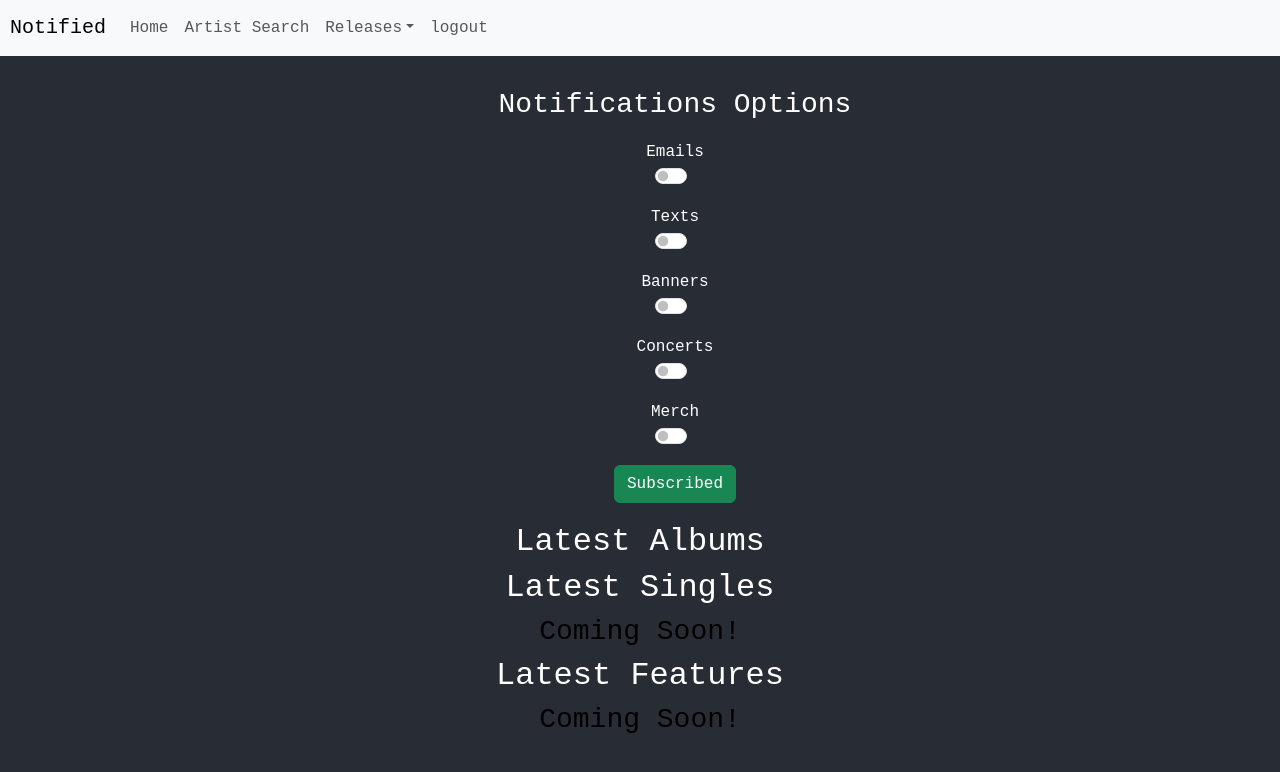
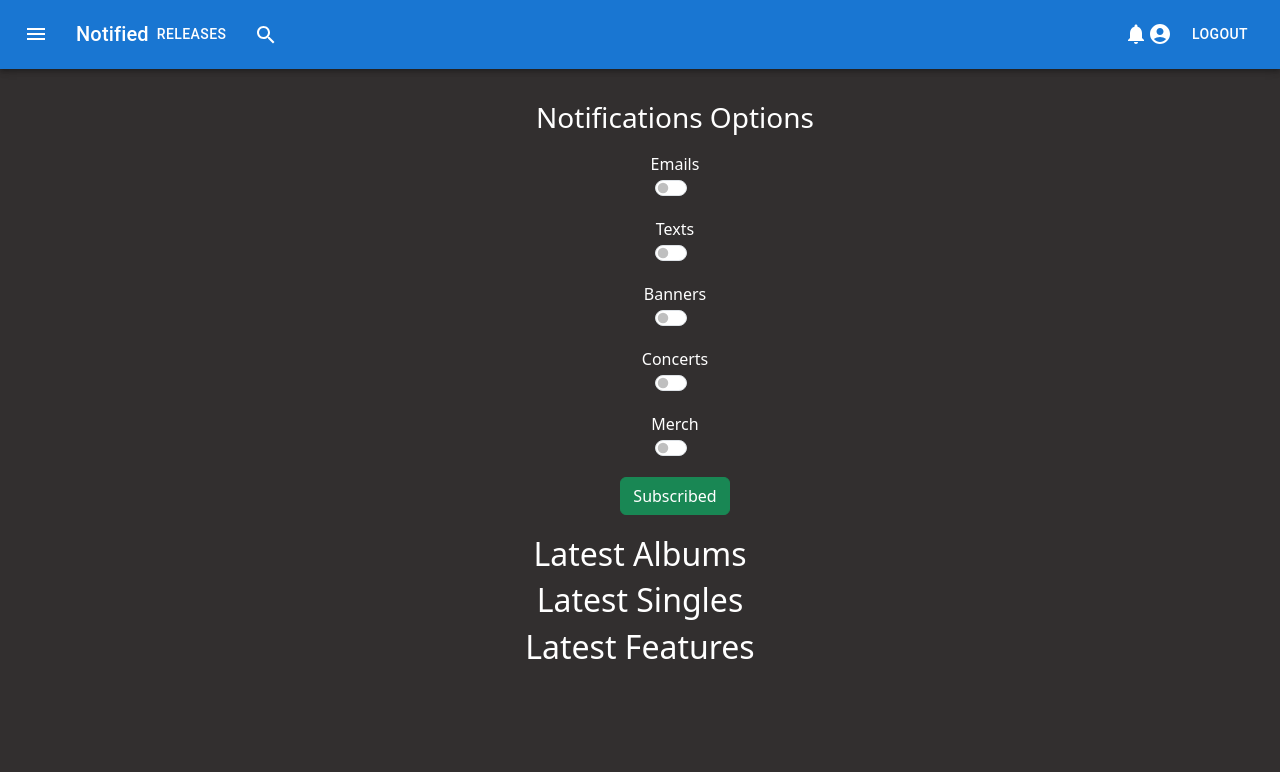
Before and after one commit to PJ-Samuels/Notified-App, a React (Create React App) app in the folder client/: page /artist_page in a window 1280 px wide. Shown: the top 772 px of the page. Built offline with nearby package versions, Linux system fonts and the light colour scheme.

Commit message:
new component library

```diff
--- a/client/package.json
+++ b/client/package.json
@@ -3,6 +3,10 @@
   "version": "0.1.0",
   "private": true,
   "dependencies": {
+    "@emotion/react": "^11.11.3",
+    "@emotion/styled": "^11.11.0",
+    "@mui/icons-material": "^5.15.4",
+    "@mui/material": "^5.15.4",
     "@testing-library/jest-dom": "^5.16.5",
     "@testing-library/react": "^13.4.0",
     "@testing-library/user-event": "^13.5.0",
--- a/client/src/App.css
+++ b/client/src/App.css
@@ -1,6 +1,8 @@
 .html, body{
-  background-color: #282c34;
-  font-family: "Monomaniac One", monospace;
+  background-color: var(--Grey-0, #FFFFFF0A);/* #282c34*/
+  /* font-family: "Monomaniac One", monospace; */
+  font-family: "Circular Spotify Text",;
+  color: white;
 
 }
 
@@ -60,3 +62,7 @@ h3{
   align-items: center;
   text-align: center;
 }
+
+.first_login , .signup{
+  background: var(--Green, #649AED) !important;
+}
--- a/client/src/App.js
+++ b/client/src/App.js
@@ -81,7 +81,7 @@ const App = () => {
           <Form.Control type="text" placeholder="email" value={email} onChange={handleEmailChange} autoComplete="off"/><br/>
           <Form.Control type="password" placeholder="password" value={password} onChange={handlePassChange} autoComplete="off"/>
         </Form.Group>
-        <Button variant="primary" type="submit" value="Spotify Login">Login</Button>
+        <Button className = "first_login" variant="primary" type="submit" value="Spotify Login">Login</Button>
       </Form>
       {wrongPass && <a className = "error_msg">incorrect email or password try again</a>}
       <h3>Sign Up</h3>
--- a/client/src/components/artist_page.js
+++ b/client/src/components/artist_page.js
@@ -7,6 +7,8 @@ import Button from 'react-bootstrap/Button'
 
 export default function ArtistPage() {
     const [artist_data, setArtistData] = useState([]);
+    const [artist_single, setArtistSingle] = useState([]);
+    const [artist_feature, setArtistFeature] = useState([]);
     const [artist_name, setArtistName] = useState("");
     const [artist_image, setArtistImg] = useState("");
     const [user_id, setUserId] = useState(null);
@@ -21,11 +23,17 @@ export default function ArtistPage() {
         const query = new URLSearchParams(window.location.search);
         const userId = JSON.parse(sessionStorage.getItem("user_id"));
         const data =  JSON.parse(sessionStorage.getItem("response_data"));
+        const single=  JSON.parse(sessionStorage.getItem("response_single"));
+        const feature =  JSON.parse(sessionStorage.getItem("response_feature"));
         const decodedName = JSON.parse(decodeURIComponent(query.get('artist')));
         console.log("artist page", data)
+        console.log("artist page", single)
+        console.log("artist page", feature)
         setUserId(userId);
         setArtistData(data);
         setArtistName(decodedName);
+        setArtistSingle(single);
+        setArtistFeature(feature);
         setArtistId(JSON.parse(decodeURIComponent(query.get('artistID'))));
         setArtistImg(JSON.parse(decodeURIComponent(query.get('artistImg'))));
 
@@ -114,8 +122,23 @@ export default function ArtistPage() {
             )))}
             </div>
             <h2>Latest Singles</h2>
-            <h3 className= "not_implemented">Coming Soon!</h3>
+            <div className='singles'>
+            {artist_single && Array.isArray(artist_single.items)  > 0 && (artist_single.items.map((single) => (
+                <div className = "single_card" key = {single.id}>
+                    <a>{single.name}</a><br/>
+                    <img src = {single.images[1].url}></img>
+                </div>
+            )))}
+            </div>
             <h2>Latest Features</h2>
-            <h3 className = "not_implemented">Coming Soon!</h3>
+            <div className='features'>
+            {artist_feature && Array.isArray(artist_feature.items)  > 0 && (artist_feature.items.map((feature) => (
+                <div className = "feature_card" key = {feature.id}>
+                    <a>{feature.name}</a><br/>
+                    <img src = {feature.images[1].url}></img>
+                </div>
+            )))}
+            </div>
+
         </div>);
 }
--- a/client/src/components/css/artist_page.css
+++ b/client/src/components/css/artist_page.css
@@ -6,14 +6,14 @@
     align-items: center;
     text-align: center;
 }
-.albums{
+.albums, .singles, .features{
     display: flex;
     justify-content: center;
     align-items: center;
     flex-wrap: wrap;
 }
 
-.album_card{
+.album_card, .single_card,.feature_card{
     overflow-x: none;
     display: inline-block;
     margin-right: 10px;
--- a/client/src/components/css/user_dashboard.css
+++ b/client/src/components/css/user_dashboard.css
@@ -1,7 +1,8 @@
 html {
     overflow: hidden;
     height: 100%;
-    background-color:#282c34;
+    /* background-color:#282c34; */
+    background-color: #2a2626;
 }
 a{
     color: white;
@@ -23,7 +24,8 @@ body {
     text-align: center;
     max-width: 100%;
     max-height: 100%;
-    background-color: #515865;
+    /* background-color: #515865; */
+    background-color: #4e4c4c;
     color: white;
 }
 .artist_card:hover{
--- a/client/src/components/css/user_nav.css
+++ b/client/src/components/css/user_nav.css
@@ -1,3 +1,6 @@
+.html, body{
+    color: white !important;
+}
 .user_nav{
     background-color: green;
 }
@@ -6,3 +9,8 @@
     margin: 0;
     padding-left: 10px;
 }
+.bg-body-tertiary{
+    color: white !important;
+    background-color: #111112 !important;
+
+}
--- a/client/src/components/user_dashboard.js
+++ b/client/src/components/user_dashboard.js
@@ -133,7 +133,7 @@ export default function UserDashboard() {
       <h2>Notifications</h2>
       <div className = "artists">
       {notifications.map((notification) => (
-        <div className= "artist_card" key={notification.artist_id}>
+        <div className= "artist_card" key ={notification.latest_release}>
           <a>{notification.artist_name}</a><br/>
           <a>{notification.latest_release}</a><br/>
           <img src={notification.release_img} alt={notification.artist_name}/>
--- a/client/src/components/user_nav.js
+++ b/client/src/components/user_nav.js
@@ -6,6 +6,19 @@ import Nav from 'react-bootstrap/Nav';
 import Navbar from 'react-bootstrap/Navbar';
 import NavDropdown from 'react-bootstrap/NavDropdown';
 
+import AppBar from '@mui/material/AppBar';
+import Box from '@mui/material/Box';
+import Toolbar from '@mui/material/Toolbar';
+import Typography from '@mui/material/Typography';
+import Button from '@mui/material/Button';
+import IconButton from '@mui/material/IconButton';
+import MenuIcon from '@mui/icons-material/Menu';
+import Badge from '@mui/material/Badge';
+import SearchIcon from '@mui/icons-material/Search';
+import NotificationsIcon from '@mui/icons-material/Notifications';
+import AccountCircle from '@mui/icons-material/AccountCircle';
+import { styled, alpha } from '@mui/material/styles';
+import InputBase from '@mui/material/InputBase';
 
 export default function UserNav(){
     // const access_token = sessionStorage.getItem('access_token');
@@ -29,26 +42,76 @@ export default function UserNav(){
         localStorage.clear();
         navigate("/")
     }
+    return(
+        //   <Navbar expand="lg" className="bg-body-tertiary justify-content-between" data-bs-theme="dark" >
+        //   <Container>
+        //     <Navbar.Brand onClick = {homeClick} >Notified </Navbar.Brand>
+        //     <Navbar.Toggle aria-controls="basic-navbar-nav" />
+        //     <Navbar.Collapse id="basic-navbar-nav">
+        //       <Nav className="me-auto">
+        //         <Nav.Link onClick = {homeClick}>Home</Nav.Link>
+        //         <Nav.Link onClick = {artistSearchClick}>Artist Search</Nav.Link>
+        //         <NavDropdown title="Releases" id="basic-nav-dropdown">
+        //           <NavDropdown.Item href="#action/3.2">Popular</NavDropdown.Item>
+        //           <NavDropdown.Item href="#action/3.1">Discover</NavDropdown.Item>
+        //           <NavDropdown.Divider />
+        //           <NavDropdown.Item href="#action/3.4">My Notifications</NavDropdown.Item>
+        //         </NavDropdown>
+        //         <Nav.Link onClick = {handleLogout} xs="auto"> logout</Nav.Link>
+        //       </Nav>
+        //     </Navbar.Collapse>
+        //   </Container>
+        // </Navbar>
+        <Box sx={{ flexGrow: 1 }}>
+          <AppBar position="static">
+            <Toolbar>
+              <IconButton
+                size="large"
+                edge="start"
+                color="inherit"
+                aria-label="menu"
+                onClick = {homeClick}
+                sx={{ mr: 2 }}
+              >
+                <MenuIcon />
+              </IconButton>
+              <Typography variant="h6" component="div">
+                Notified
+              </Typography>
+              <Box sx={{ flexGrow: 1, display: { xs: 'none', md: 'flex' } }}>
+                  <Button
+                    onClick = {discoverClick}
+                    sx={{ my: 2, color: 'white', display: 'block' }}
+                  >
+                    releases
+                  </Button>
+                  <Button
+                    onClick={artistSearchClick}
+                    sx={{color: 'white', display: 'block' }}
+                  >
+                    <SearchIcon />
+                  </Button>
 
-    return(
-          <Navbar expand="lg" className="bg-body-tertiary">
-          <Container>
-            <Navbar.Brand onClick = {homeClick} >Notified </Navbar.Brand>
-            <Navbar.Toggle aria-controls="basic-navbar-nav" />
-            <Navbar.Collapse id="basic-navbar-nav">
-              <Nav className="me-auto">
-                <Nav.Link onClick = {homeClick}>Home</Nav.Link>
-                <Nav.Link onClick = {artistSearchClick}>Artist Search</Nav.Link>
-                <NavDropdown title="Releases" id="basic-nav-dropdown">
-                  <NavDropdown.Item href="#action/3.2">Popular</NavDropdown.Item>
-                  <NavDropdown.Item href="#action/3.1">Discover</NavDropdown.Item>
-                  <NavDropdown.Divider />
-                  <NavDropdown.Item href="#action/3.4">My Notifications</NavDropdown.Item>
-                </NavDropdown>
-                <Nav.Link onClick = {handleLogout}> logout</Nav.Link>
-              </Nav>
-            </Navbar.Collapse>
-          </Container>
-        </Navbar>
+              </Box>
+
+
+              <Badge color="error">
+                <NotificationsIcon />
+              </Badge>
+              <IconButton
+                size="large"
+                edge="start"
+                color="inherit"
+                aria-label="menu"
+                onClick = {homeClick}
+              >
+                <AccountCircle />
+              </IconButton>
+
+
+              <Button color="inherit" onClick={handleLogout} >Logout</Button>
+            </Toolbar>
+          </AppBar>
+        </Box>
     )
 }
--- a/client/src/home_nav.js
+++ b/client/src/home_nav.js
@@ -5,6 +5,18 @@ import Container from 'react-bootstrap/Container';
 import Nav from 'react-bootstrap/Nav';
 import Navbar from 'react-bootstrap/Navbar';
 import NavDropdown from 'react-bootstrap/NavDropdown';
+
+import AppBar from '@mui/material/AppBar';
+import Box from '@mui/material/Box';
+import Toolbar from '@mui/material/Toolbar';
+import Typography from '@mui/material/Typography';
+import Button from '@mui/material/Button';
+import IconButton from '@mui/material/IconButton';
+import MenuIcon from '@mui/icons-material/Menu';
+import Badge from '@mui/material/Badge';
+import SearchIcon from '@mui/icons-material/Search';
+import NotificationsIcon from '@mui/icons-material/Notifications';
+import AccountCircle from '@mui/icons-material/AccountCircle';
 
 export default function HomeNav(){
     const access_token = sessionStorage.getItem('access_token');
@@ -22,25 +34,62 @@ export default function HomeNav(){
     }
 
     return(
-      <Navbar expand="lg" className="bg-body-tertiary">
-      <Container>
-        <Navbar.Brand onClick = {homeClick} >Notified </Navbar.Brand>
-        <Navbar.Toggle aria-controls="basic-navbar-nav" />
-        <Navbar.Collapse id="basic-navbar-nav">
-          <Nav className="me-auto">
-            <Nav.Link onClick = {homeClick}>Home</Nav.Link>
-            <NavDropdown title="Releases" id="basic-nav-dropdown">
-              <NavDropdown.Item href="#action/3.1">Popular</NavDropdown.Item>
-              <NavDropdown.Item href="#action/3.2">Discover</NavDropdown.Item>
-              <NavDropdown.Divider />
-              <NavDropdown.Item href="#action/3.4">My Notifcations</NavDropdown.Item>
-            </NavDropdown>
-            <Nav.Link>News</Nav.Link>
-            <Nav.Link>FAQ</Nav.Link>
-            <Nav.Link onClick = {handleLogin}> login</Nav.Link>
-          </Nav>
-        </Navbar.Collapse>
-      </Container>
-    </Navbar>
+    //   <Navbar expand="lg" className="bg-body-tertiary">
+    //   <Container>
+    //     <Navbar.Brand onClick = {homeClick} >Notified </Navbar.Brand>
+    //     <Navbar.Toggle aria-controls="basic-navbar-nav" />
+    //     <Navbar.Collapse id="basic-navbar-nav">
+    //       <Nav className="me-auto">
+    //         <Nav.Link onClick = {homeClick}>Home</Nav.Link>
+    //         <NavDropdown title="Releases" id="basic-nav-dropdown">
+    //           <NavDropdown.Item href="#action/3.1">Popular</NavDropdown.Item>
+    //           <NavDropdown.Item href="#action/3.2">Discover</NavDropdown.Item>
+    //           <NavDropdown.Divider />
+    //           <NavDropdown.Item href="#action/3.4">My Notifcations</NavDropdown.Item>
+    //         </NavDropdown>
+    //         <Nav.Link>News</Nav.Link>
+    //         <Nav.Link>FAQ</Nav.Link>
+    //         <Nav.Link onClick = {handleLogin}> login</Nav.Link>
+    //       </Nav>
+    //     </Navbar.Collapse>
+    //   </Container>
+    // </Navbar>
+            <Box sx={{ flexGrow: 1 }}>
+          <AppBar position="static">
+            <Toolbar>
+              <IconButton
+                size="large"
+                edge="start"
+                color="inherit"
+                aria-label="menu"
+                onClick = {homeClick}
+                sx={{ mr: 2 }}
+              >
+                <MenuIcon />
+              </IconButton>
+              <Typography variant="h6" component="div">
+                Notified
+              </Typography>
+              <Box sx={{ flexGrow: 1, display: { xs: 'none', md: 'flex' } }}>
+                  <Button sx={{ my: 2, color: 'white', display: 'block' }}>
+                    Releases
+                  </Button>
+                  <Button sx={{ my: 2, color: 'white', display: 'block' }}>
+                    News
+                  </Button>
+                  <Button sx={{ my: 2, color: 'white', display: 'block' }}>
+                    FAQ
+                  </Button>
+              </Box>
+
+
+
+
+
+              <Button color="inherit" onClick={handleLogin} >Login</Button>
+            </Toolbar>
+          </AppBar>
+        </Box>
+
     )
 }
```
Also changed, not shown: client/src/components/artist_search.js (+28 -2 lines), 1 other file (tests, documents, lock files or other folders).
